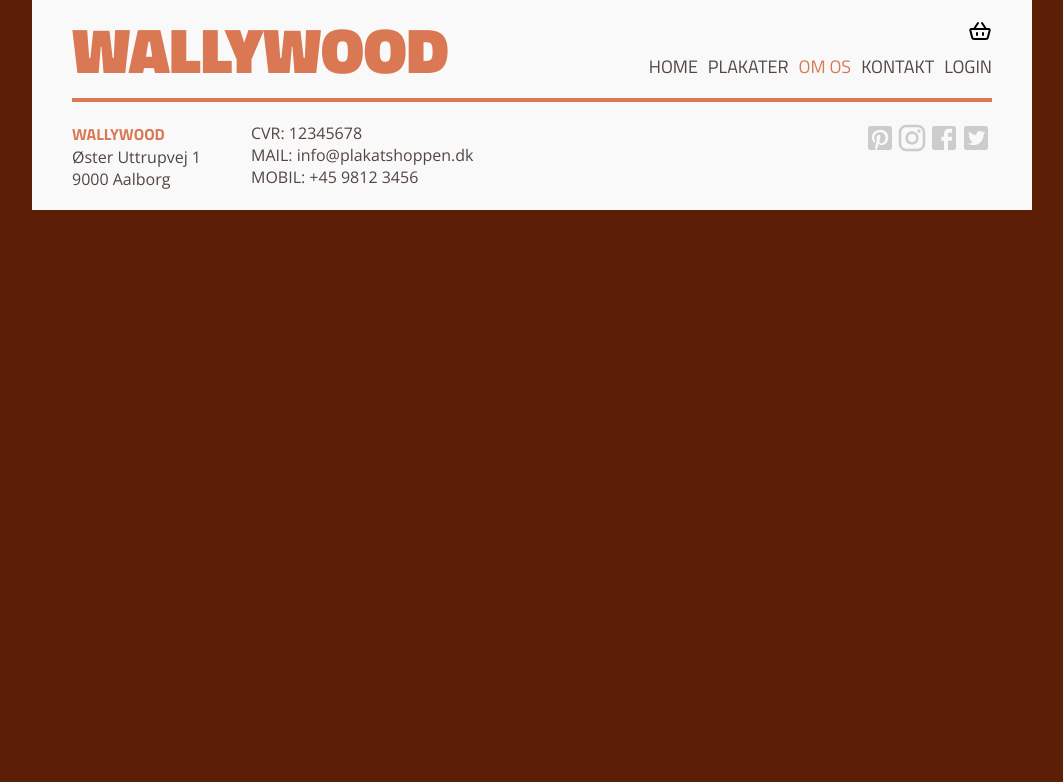
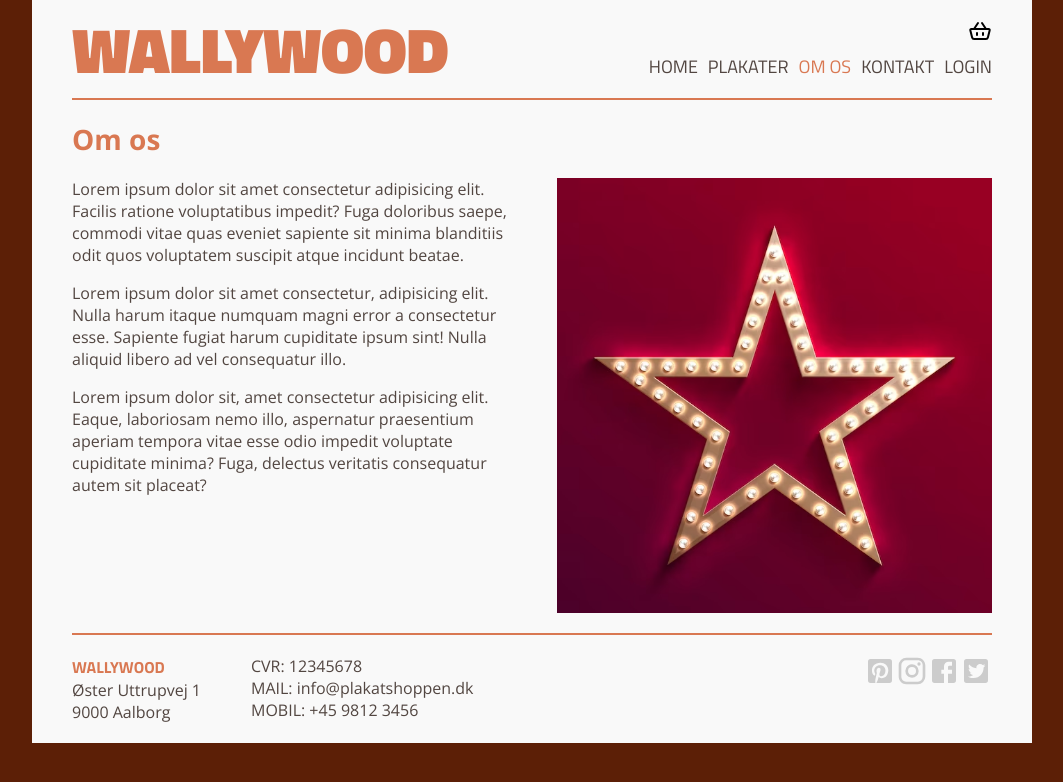
Before and after one commit to simo994q/wallywood-project, a React (Vite) app in the folder wallywood-project/: page /about in a window 1280 px wide. Shown: the top 782 px of the page, without its empty margins (108-1171 px from the left). Built offline with nearby package versions, Linux system fonts and the light colour scheme.

Commit message:
about page

```diff
--- a/wallywood-project/src/components/AboutPage/AboutPage.jsx
+++ b/wallywood-project/src/components/AboutPage/AboutPage.jsx
@@ -1,7 +1,21 @@
+import style from './AboutPage.module.scss'
+
 export const AboutPage = () => {
 
 
     return (
-        <></>
+        <>
+            <div className={style.aboutPageContainer}>
+                <h2>Om os</h2>
+                <div className={style.aboutGrid}>
+                    <div className={style.aboutText}>
+                        <p>Lorem ipsum dolor sit amet consectetur adipisicing elit. Facilis ratione voluptatibus impedit? Fuga doloribus saepe, commodi vitae quas eveniet sapiente sit minima blanditiis odit quos voluptatem suscipit atque incidunt beatae.</p>
+                        <p>Lorem ipsum dolor sit amet consectetur, adipisicing elit. Nulla harum itaque numquam magni error a consectetur esse. Sapiente fugiat harum cupiditate ipsum sint! Nulla aliquid libero ad vel consequatur illo.</p>
+                        <p>Lorem ipsum dolor sit, amet consectetur adipisicing elit. Eaque, laboriosam nemo illo, aspernatur praesentium aperiam tempora vitae esse odio impedit voluptate cupiditate minima? Fuga, delectus veritatis consequatur autem sit placeat?</p>
+                    </div>
+                    <img src="/star.avif" alt="" />
+                </div>
+            </div>
+        </>
     )
 }
--- /dev/null
+++ b/wallywood-project/src/components/AboutPage/AboutPage.module.scss
@@ -0,0 +1,29 @@
+.aboutPageContainer {
+    margin: 20px 40px;
+    justify-content: space-between;
+    align-items: center;
+    font-family: 'Open Sans';
+
+    h2 {
+        color: #D97852;
+        font-size: 28px;
+    }
+
+    .aboutGrid {
+        display: grid;
+        gap: 50px;
+        grid-template-columns: 1fr 1fr;
+        margin-top: 20px;
+
+        .aboutText {
+            display: flex;
+            flex-direction: column;
+            gap: 16px;
+        }
+
+        .aboutText,
+        img {
+            width: 100%;
+        }
+    }
+}
--- a/wallywood-project/src/components/HomePage/HomePage.module.scss
+++ b/wallywood-project/src/components/HomePage/HomePage.module.scss
@@ -1,12 +1,11 @@
 .homePageContainer {
-    margin: 0 40px;
+    margin: 20px 40px;
     justify-content: space-between;
     align-items: center;
     font-family: 'Open Sans';
 
     .curtains {
         width: 100%;
-        margin: 20px 0;
         border-radius: 8px;
     }
 
--- a/wallywood-project/src/layout/ContainerLayout/ContainerLayout.module.scss
+++ b/wallywood-project/src/layout/ContainerLayout/ContainerLayout.module.scss
@@ -1,5 +1,5 @@
 .containerLayout {
     background-color: #5C1F06;
     margin: auto;
-    height: 100vh;
+    min-height: 100vh;
 }
```
Also changed, not shown: wallywood-project/public/star.avif (added).
